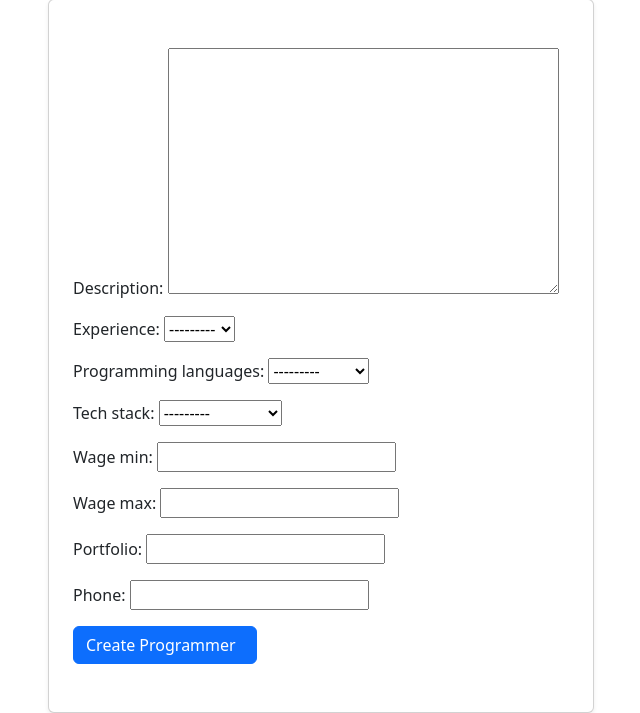
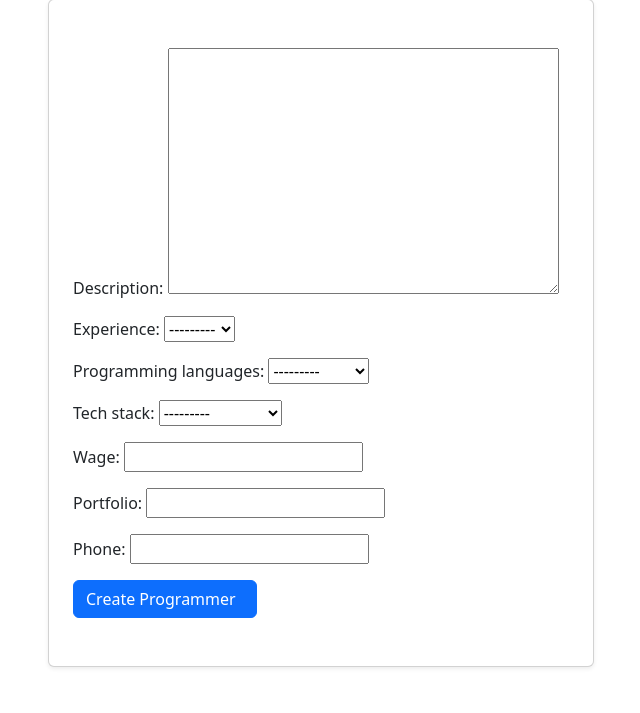
Before and after one commit to grupaASDA/ZnanyProgramista, a Django app: page /programmers/create in a window 1280 px wide. Shown: the part 121-834 px from the top of the page, without its empty margins (319-959 px from the left). After the commit the page ends 789 px from the top, so only its background shows below. Run offline with Django 5.2, Linux system fonts and the light colour scheme; the visitor is signed in with stand-in values (Sample User, id 1); parts of the project's set-up code (start-up, migrations or seed data) failed here and were passed over.

Commit message:
Removed min/max wage for programmer model and instead created wage. Minor fixes in views (recognising actually logged-in user when editing profile). Removed average rating, left only stars and no. of received ratings. Fixed not working url for @login_required (after dividing app into accounts and programmers).

```diff
--- a/knownProgrammer/accounts/static/css/style.css
+++ b/knownProgrammer/accounts/static/css/style.css
@@ -116,6 +116,11 @@ static
     color: #FF004D;
 }
 
+.ratings {
+    font-size: 0.7rem;
+    color: grey;
+}
+
 #hero-section {
     background: url("../images/background.jpg") no-repeat center;
     background-size: cover;
--- a/knownProgrammer/programmers/fixtures/initial_db.json
+++ b/knownProgrammer/programmers/fixtures/initial_db.json
@@ -63,8 +63,7 @@
     "model": "programmers.ProgrammerProfile",
     "pk": 1,
     "fields": {
-      "wage_min": 30,
-      "wage_max": 40,
+      "wage": 30,
       "description": "Lorem ipsum dolor sit amet, consectetur adipisicing elit. Asperiores cumque deleniti dolorem excepturi illo impedit in, obcaecati officia quas qui quod, quos repellendus sint, suscipit tempora temporibus vero! Iure, laboriosam.",
       "experience": "Junior",
       "portfolio": "http://example.com",
@@ -78,8 +77,7 @@
     "model": "programmers.ProgrammerProfile",
     "pk": 2,
     "fields": {
-      "wage_min": 50,
-      "wage_max": 55,
+      "wage": 50,
       "description": "Asperiores cumque deleniti dolorem excepturi illo impedit in, obcaecati officia quas qui quod, quos repellendus sint, suscipit tempora temporibus vero! Iure, laboriosam.",
       "experience": "Mid",
       "portfolio": "http://example.com",
@@ -93,8 +91,7 @@
     "model": "programmers.ProgrammerProfile",
     "pk": 3,
     "fields": {
-      "wage_min": 80,
-      "wage_max": 100,
+      "wage": 80,
       "description": "Iure, laboriosam.",
       "experience": "Senior",
       "portfolio": "http://example.com",
@@ -108,8 +105,7 @@
     "model": "programmers.ProgrammerProfile",
     "pk": 4,
     "fields": {
-      "wage_min": 10,
-      "wage_max": 12,
+      "wage": 10,
       "description": "Lorem asperiores cumque deleniti dolorem excepturi, quos repellendus sint, suscipit tempora temporibus vero! Iure, laboriosam.",
       "experience": "Mid",
       "portfolio": "http://example.com",
--- a/knownProgrammer/programmers/forms.py
+++ b/knownProgrammer/programmers/forms.py
@@ -7,23 +7,14 @@ from programmers.models import ProgrammerProfile
 class ProgrammerCreationModelForm(forms.ModelForm):
     class Meta:
         model = ProgrammerProfile
-        fields = ['description', 'experience', 'programming_languages', 'tech_stack', 'wage_min', 'wage_max',
+        fields = ['description', 'experience', 'programming_languages', 'tech_stack', 'wage',
                   'portfolio', 'phone']
 
-    def clean_wage_min(self):
-        wage_min = self.cleaned_data["wage_min"]
-        if wage_min <= 0:
-            raise ValidationError("Wage_min must be bigger than zero")
-        return wage_min
-
-    def clean_wage_max(self):
-        wage_max = self.cleaned_data["wage_max"]
-        wage_min = self.cleaned_data["wage_min"]
-        if wage_max <= 0:
-            raise ValidationError("Wage max must be bigger than zero")
-        if wage_min > wage_max:
-            raise ValidationError("Wage max must be bigger than or equal to wage min")
-        return wage_max
+    def clean_wage(self):
+        wage = self.cleaned_data["wage"]
+        if wage <= 0:
+            raise ValidationError("Wage must be bigger than zero")
+        return wage
 
     def save(self, commit=True):
         programmer = super(ProgrammerCreationModelForm, self).save(commit=False)
--- a/knownProgrammer/programmers/models.py
+++ b/knownProgrammer/programmers/models.py
@@ -47,8 +47,7 @@ class ProgrammerProfile(models.Model):
 
     user_id = models.OneToOneField(settings.AUTH_USER_MODEL, on_delete=models.CASCADE,
                                    related_name='programmer_profile')
-    wage_min = models.PositiveIntegerField()
-    wage_max = models.PositiveIntegerField()
+    wage = models.PositiveIntegerField()
     description = models.TextField(max_length=5000)
     experience = models.CharField(max_length=100, choices=EXP)
     portfolio = models.URLField(max_length=1000)
--- a/knownProgrammer/programmers/templates/programmers/programmers_list.html
+++ b/knownProgrammer/programmers/templates/programmers/programmers_list.html
@@ -34,9 +34,8 @@
                                     <span class="fw-bold">Rating:</span>
                                     {% for star in programmer.average_rating|get_rating_stars %}
                                         <span class="badge rounded-pill {% if programmer.user_id == request.user %}star-active{% else %}star{% endif %} ms-1">{{ star }}</span>
-                                    {% endfor %} <br> ( {{ programmer.average_rating }} from {{ programmer.count }}
-                                    rating(s)
-                                    )
+                                    {% endfor %}
+                                    <span class="ratings"> {{ programmer.count }} rating(s)</span>
                                 </div>
                                 <div class="experience">
                                     <span class="fw-bold">Experience:</span>
--- a/knownProgrammer/programmers/views.py
+++ b/knownProgrammer/programmers/views.py
@@ -27,7 +27,7 @@ def programmers_list(request):
     )
 
 
-@login_required(login_url="/login/")
+@login_required(login_url="/accounts/login/")
 def programmer_detail(request, id):
     rated = False
     user = request.user
@@ -59,7 +59,7 @@ def programmer_detail(request, id):
     )
 
 
-@login_required(login_url="/login/")
+@login_required(login_url="/accounts/login/")
 def programmer_create_form(request):
     programmer_profile_exists = ProgrammerProfile.objects.filter(user_id=request.user.id).exists()
     if programmer_profile_exists:
@@ -103,17 +103,23 @@ def programmer_create_form(request):
         )
 
 
-@login_required(login_url="/login/")
+@login_required(login_url="/accounts/login/")
 def programmer_update_model_form(request, id):
     programmer = get_object_or_404(ProgrammerProfile, id=id)
+    user = request.user
+    owner = False
 
-    if request.user.id != programmer.user_id.id:
+    if request.user.id == programmer.user_id.id:
+        owner = True
+    else:
         raise PermissionDenied("You do not have permission to edit this index.")
 
     if request.method == "GET":
         form = ProgrammerCreationModelForm(instance=programmer)
         ctx = {
             "form": form,
+            "user": user,
+            'owner': owner,
             "programmer": programmer,
         }
         return render(
@@ -128,6 +134,8 @@ def programmer_update_model_form(request, id):
             form.save()
             ctx = {
                 "form": form,
+                "user": user,
+                'owner': owner,
                 "programmer": programmer,
             }
             messages.success(
@@ -142,6 +150,7 @@ def programmer_update_model_form(request, id):
 
         ctx = {
             "form": form,
+            "user": user,
             "programmer": programmer,
         }
         messages.error(
@@ -156,7 +165,7 @@ def programmer_update_model_form(request, id):
         )
 
 
-@login_required(login_url="/login/")
+@login_required(login_url="/accounts/login/")
 def programmer_delete_confirm(request, id):
     programmer = get_object_or_404(ProgrammerProfile, id=id)
 
@@ -184,7 +193,7 @@ def programmer_delete_confirm(request, id):
         return redirect("programmers_list")
 
 
-@login_required(login_url="/login/")
+@login_required(login_url="/accounts/login/")
 def rate_programmer(request, id):
     programmer = get_object_or_404(ProgrammerProfile, id=id)
 
@@ -262,7 +271,7 @@ def rate_programmer(request, id):
             return redirect('programmers/programmers_list')
 
 
-@login_required(login_url="/login/")
+@login_required(login_url="/accounts/login/")
 def upload_avatar(request, id):
     programmer = get_object_or_404(ProgrammerProfile, id=id)
     user = programmer.user_id
```
Also changed, not shown: knownProgrammer/programmers/templates/programmers/programmer_detail.html (+3 -6 lines), knownProgrammer/programmers/templates/programmers/programmer_update_model_form.html (+11 -8 lines).
